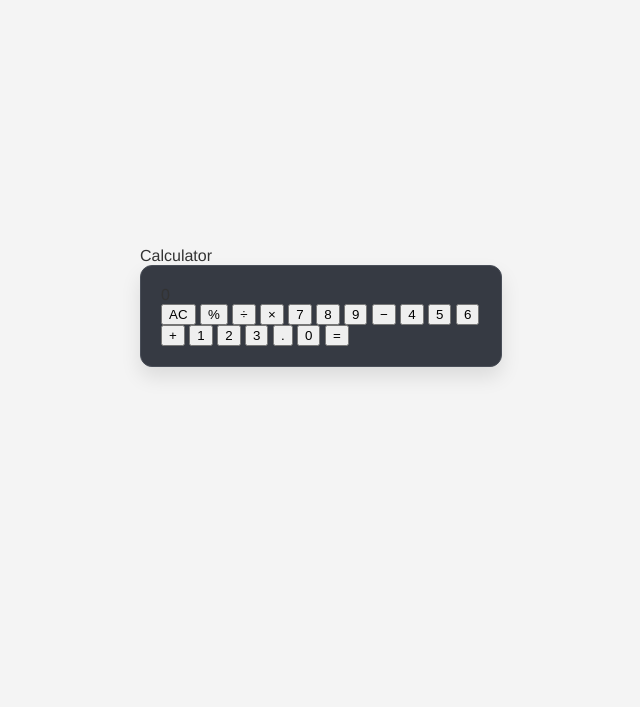
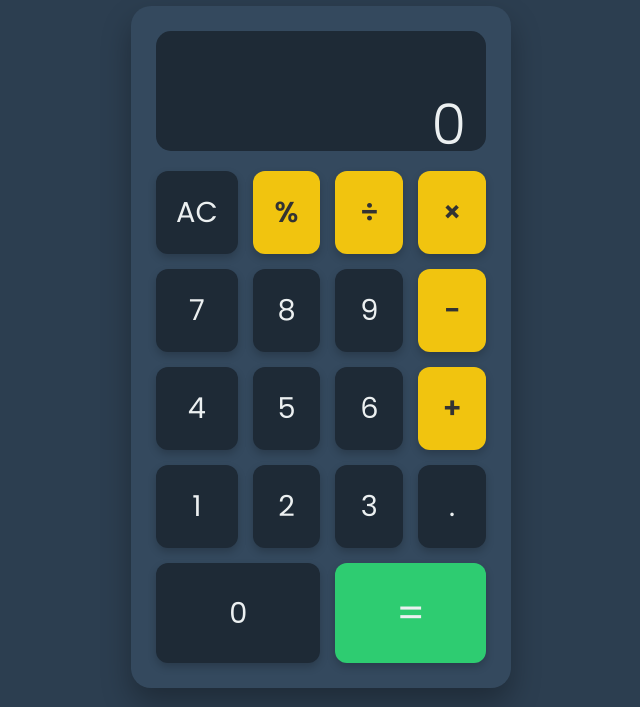
Before and after one commit to AbhayHassa/Web_Calculator, a plain HTML site: page index.html in a window 1280 px wide. Shown: the part 93-800 px from the top of the page, without its empty margins (319-959 px from the left). Drawn offline with Linux system fonts and the light colour scheme.

Commit message:
Update style.css

```diff
--- a/style.css
+++ b/style.css
@@ -1,78 +1,137 @@
+:root {
+    --bg-color: #2c3e50;
+    --calculator-bg: #34495e;
+    --display-bg: #1e2a36;
+    --key-color: #ecf0f1;
+    --operator-color: #f1c40f;
+    --equal-color: #2ecc71;
+    --hover-bg: #4a657c;
+}
+
+* {
+    box-sizing: border-box;
+    margin: 0;
+    padding: 0;
+    font-family: 'Poppins', sans-serif;
+}
+
 body {
-  font-family: 'Helvetica Neue', Arial, sans-serif;
+    background-color: var(--bg-color);
     display: flex;
     justify-content: center;
     align-items: center;
-  height: 100vh;
-  margin: 0;
-  background-color: #f4f4f4;
-  color: #333;
+    min-height: 100vh;
+}
+
+.calculator-container {
+    text-align: center;
+}
+
+.calculator-title {
+    color: #ecf0f1;
+    font-size: 2.5rem;
+    font-weight: 600;
+    margin-bottom: 20px;
+    letter-spacing: 2px;
 }
 
 .calculator {
-  border-radius: 12px;
-  box-shadow: 0 10px 20px rgba(0, 0, 0, 0.1);
-  background-color: #363a43;
-  padding: 20px;
-  width: 320px;
-  border: 1px solid #4a4f59;
+    width: 380px;
+    background-color: var(--calculator-bg);
+    border-radius: 20px;
+    box-shadow: 0 15px 30px rgba(0, 0, 0, 0.3);
+    padding: 25px;
+    transition: transform 0.3s ease;
 }
 
-.calculator__output {
-  background-color: #4a4f59;
-  color: #fff;
-  font-size: 3rem;
-  text-align: right;
-  padding: 20px;
-  border-radius: 8px;
-  margin-bottom: 20px;
-  word-wrap: break-word;
-  word-break: break-all;
+.calculator:hover {
+    transform: translateY(-5px);
 }
 
-.calculator__keys {
+.calculator-display {
+    background-color: var(--display-bg);
+    color: var(--key-color);
+    padding: 20px;
+    border-radius: 15px;
+    margin-bottom: 20px;
+    text-align: right;
+    overflow: hidden;
+    position: relative;
+    height: 120px;
+}
+
+.calculator-history {
+    font-size: 1.2rem;
+    color: rgba(236, 240, 241, 0.6);
+    height: 30px;
+    overflow: hidden;
+    white-space: nowrap;
+    text-overflow: ellipsis;
+}
+
+.calculator-output {
+    font-size: 3.5rem;
+    font-weight: 300;
+    line-height: 1.2;
+    margin-top: 10px;
+    word-wrap: break-word;
+}
+
+.calculator-keys {
     display: grid;
     grid-template-columns: repeat(4, 1fr);
-  grid-gap: 12px;
+    gap: 15px;
 }
 
-.calculator__key {
-  background-color: #4a4f59;
+.key {
+    background-color: var(--display-bg);
+    color: var(--key-color);
+    font-size: 1.8rem;
+    padding: 20px;
+    border-radius: 12px;
     border: none;
-  border-radius: 8px;
-  color: #fff;
-  font-size: 1.5rem;
-  padding: 20px;
     cursor: pointer;
-  transition: background-color 0.2s;
+    outline: none;
     box-shadow: 0 4px 8px rgba(0, 0, 0, 0.2);
+    transition: background-color 0.2s, transform 0.1s;
+    animation: key-pop 0.1s ease-out;
 }
 
-.calculator__key:hover {
-  background-color: #5d636c;
+.key:hover {
+    background-color: var(--hover-bg);
 }
 
-.calculator__key--operator {
-  background-color: #f4976c;
+.key:active {
+    transform: scale(0.95);
+    box-shadow: 0 2px 4px rgba(0, 0, 0, 0.2);
 }
 
-.calculator__key--operator:hover {
-  background-color: #f6a682;
+.key-operator {
+    background-color: var(--operator-color);
+    color: #333;
+    font-weight: 600;
 }
 
-.calculator__key--enter {
-  background-color: #79c991;
+.key-operator:hover {
+    background-color: #f7d04e;
 }
 
-.calculator__key--enter:hover {
-  background-color: #8cd6a3;
+.key-equal {
+    background-color: var(--equal-color);
+    color: var(--key-color);
+    grid-column: span 2;
+    font-size: 2.5rem;
 }
 
-.calculator__key--zero {
+.key-equal:hover {
+    background-color: #3ce082;
+}
+
+.key-zero {
     grid-column: span 2;
 }
 
-@media (max-width: 400px) {
+@media (max-width: 450px) {
     .calculator {
         width: 95%;
     }
```
Lines whose indentation alone changed are shown as unchanged.
